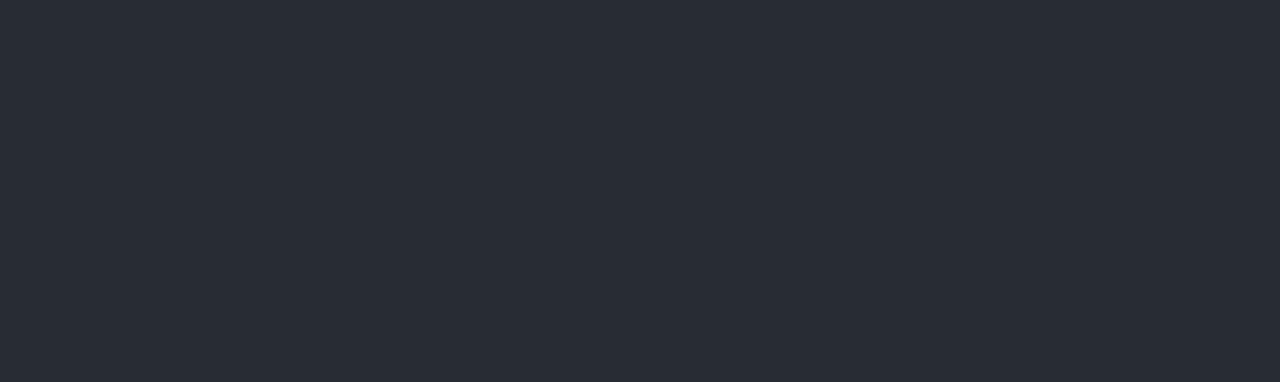
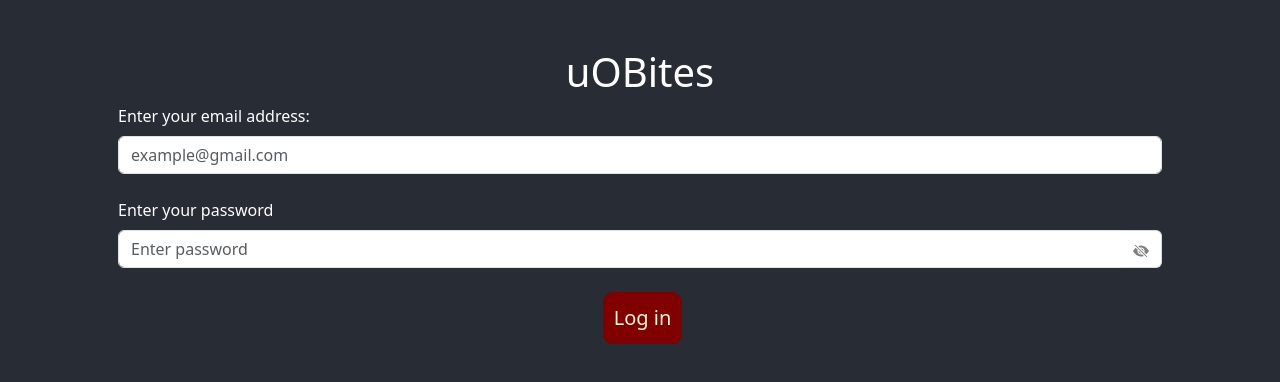
Before and after one commit to kienmarkdo/uOBites, a React (Create React App) app in the folder frontend/: page /login in a window 1280 px wide. Before the commit this address had no page. Shown: the top 382 px of the page. Built offline with nearby package versions, Linux system fonts and the light colour scheme.

Commit message:
Login page added
not yet linked to button login from landing page

```diff
--- a/frontend/src/App.tsx
+++ b/frontend/src/App.tsx
@@ -2,6 +2,7 @@ import React from 'react';
 import { BrowserRouter, Routes, Route } from 'react-router-dom';
 import LandingPage from "./screens/LandingPage"
 import RegistrationPage from './screens/RegistrationPage';
+import LoginPage from './screens/LoginPage';
 
 const App = () => {
     return (
@@ -9,6 +10,7 @@ const App = () => {
             <Routes>
                 <Route path="/" element={<LandingPage />} />
                 <Route path="/registration" element={<RegistrationPage />} />
+                <Route path="/login" element={<LoginPage />} />
             </Routes>
         </BrowserRouter>
     );
--- /dev/null
+++ b/frontend/src/screens/LoginPage.tsx
@@ -0,0 +1,102 @@
+import React, { ChangeEvent, useState } from 'react';
+import Form from 'react-bootstrap/Form';
+import Button from 'react-bootstrap/Button';
+import { InputGroup } from "react-bootstrap";
+import { EyeFill, EyeSlashFill } from "react-bootstrap-icons";
+
+const Login = () => {
+
+  const [email, setEmail] = useState<string>('');
+  const [password, setPassword] = useState<string>('');
+  const [isEmailValid, setIsEmailValid] = useState<boolean>(true);
+  const [showPassword, setShowPassword] = useState<boolean>(false); //initially false, cannot see password
+  const [isValidAccount, setIsValidAccount] = useState<boolean>(false); //check if acc is valid or not
+  const [doesPasswordMatch, setDoesPasswordMatch] = useState<boolean>(true);
+
+  const handleAndValidateEmail = (event: ChangeEvent<HTMLInputElement>) => {
+
+    const emailInput = event.target.value; //to reflect changed email on the UI
+    setEmail(emailInput);
+
+    const emailRegex = /^[^\s@]+@[^\s@]+\.[^\s@]+$/;
+    setIsEmailValid(emailRegex.test(emailInput)); //stores true in setIsEmailValid if the email is valid
+    //later will check if this is valid to allow login
+  }
+
+  const handleAndValidatePassword = (event: ChangeEvent<HTMLInputElement>) => {
+    //TODO need to retrieve from db and compare
+    setDoesPasswordMatch(true);
+  }
+
+  const handleSubmit = (event: React.FormEvent<HTMLFormElement>) => {
+    event.preventDefault(); //prevent reload for custom handling
+    console.log(email);
+    console.log(password);
+
+    setIsValidAccount(isEmailValid && doesPasswordMatch);
+
+    if (isEmailValid && doesPasswordMatch){
+      console.log("Logged in")
+      //TODO redirect to next page
+    }
+  }
+
+
+  return (
+    <>
+      <Form className="container p-5" onSubmit={handleSubmit}>
+        {/*TODO MOVE THE THING ON THE MIDDLE */}
+        <h1 className="text-center">uOBites</h1>
+        <Form.Group className="mt-2 mb-4">
+          <Form.Label>Enter your email address:</Form.Label>
+          <Form.Control
+            required
+            id="email"
+            type="email"
+            placeholder="example@gmail.com"
+            value={email}
+            onChange={handleAndValidateEmail} //dynamically update email when changed on form
+          />
+          {/* If email is not valid, then the statement after && will be rendered: displaying warning message */}
+          {!isEmailValid && <small className="text-danger">Please enter a valid email address.</small>}
+        </Form.Group>
+
+
+        <Form.Group className="mt-2 mb-4">
+          <Form.Label>Enter your password</Form.Label>
+          <InputGroup>
+            <Form.Control
+              required
+              id="password"
+              type={showPassword ? "text": "password"} //if show pw is true, then we can see plaintext, otherwise its not visible
+              placeholder="Enter password"
+              onChange={handleAndValidatePassword} //call function whenever this field changes
+            />
+
+            <Button
+              variant="outline-secondary"
+              className="password-icon-container">
+
+              {/*Render the eye icon based on the showPassword variable, also sets the showPassword variable
+              depending on toggling the eye icon*/}
+              {showPassword ?
+                <EyeFill color="grey" onClick={() => setShowPassword(!showPassword)} /> :
+                <EyeSlashFill color="grey" onClick={() => setShowPassword(!showPassword)} />}
+            </Button>
+          </InputGroup>
+          {/*make sure password match otherwise output msg*/}
+          {!doesPasswordMatch && <small className="text-danger">Passwords do not match</small>}
+        </Form.Group>
+        <div className="text-center">
+          <Button className="uottawa-btn" type="submit">
+            Log in
+          </Button>
+        </div>
+        {/* if isValidAccount is true, render the h3 as logged in*/}
+        {isValidAccount && <h3>Successfully logged in!</h3>}
+      </Form>
+    </>
+  );
+}
+
+export default Login;
```
